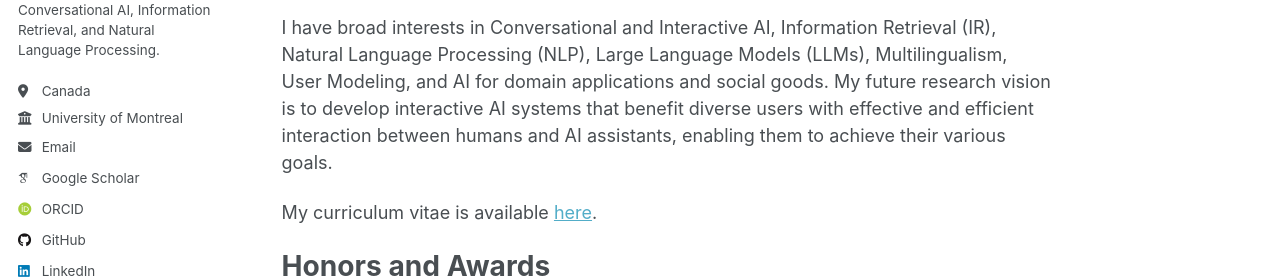
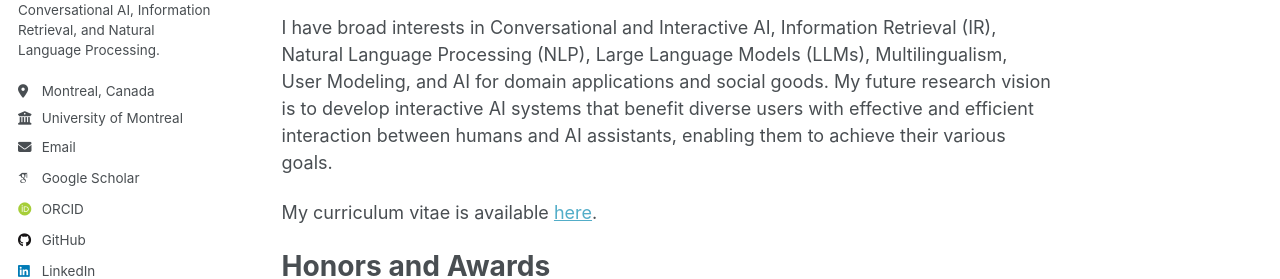
Before and after one commit to fengranMark/fengranMark.github.io, a Jekyll site: the page built from _pages/about.md, in a window 1280 px wide. Shown: the part 336-615 px from the top of the page. Built offline with Jekyll 4.4.1, drawn with Linux system fonts in a browser that asks for light colours; some web fonts are replaced; a script that is not in the unit is left out.

Commit message:
Update _config.yml

```diff
--- a/_config.yml
+++ b/_config.yml
@@ -27,7 +27,7 @@ author:
   name             : "Fengran Mo"
   pronouns         : # example: "she/her"
   bio              : "Fengran Mo is a final-year PhD Student focusing on Conversational AI, Information Retrieval, and Natural Language Processing."
-  location         : "Canada"
+  location         : "Montreal, Canada"
   employer         : "University of Montreal"
   uri              : # URL
   email            : "fengran.mo@umontreal.ca"
```
